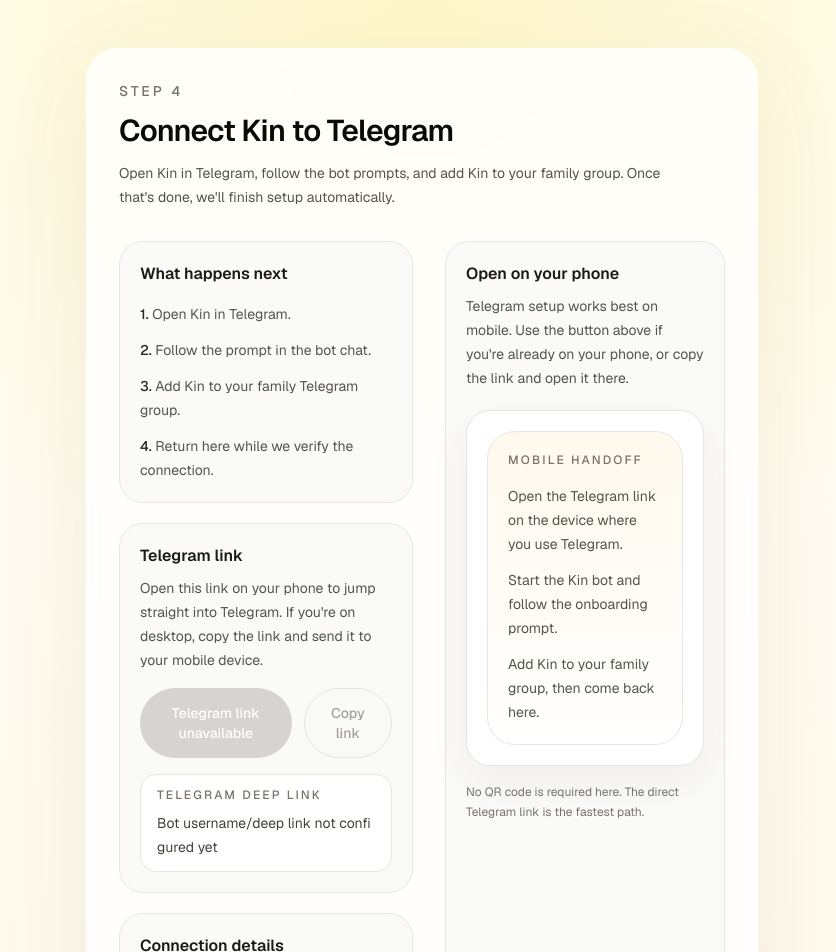
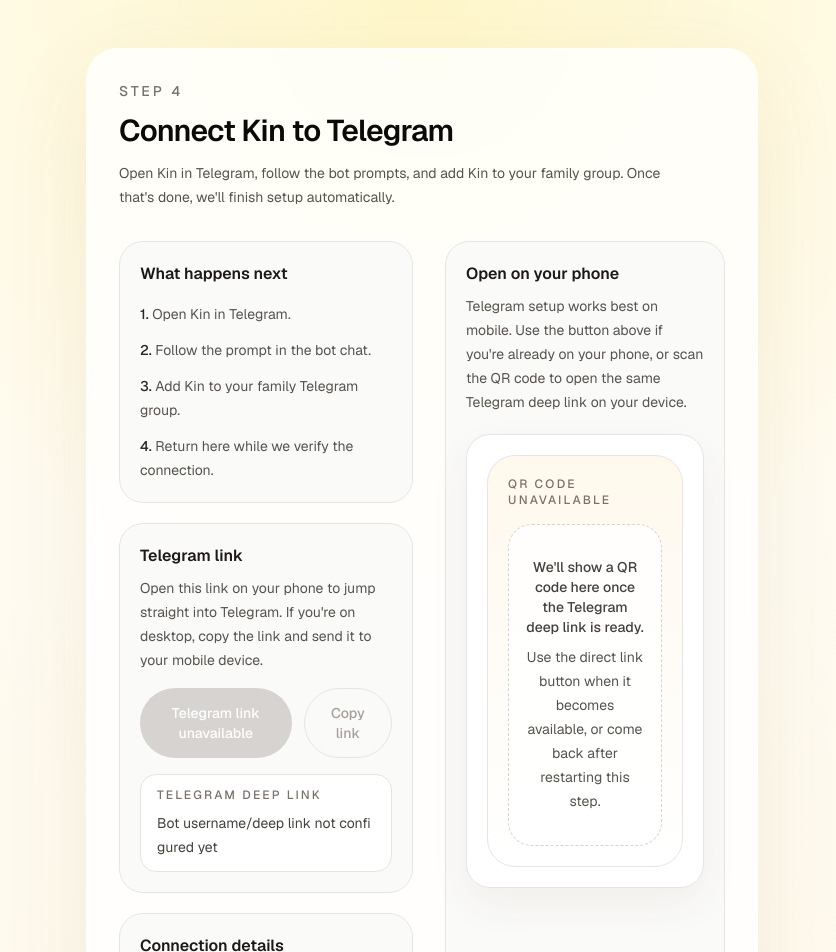
Before and after one commit to danieljcheung/kin, a Next.js app: page /onboarding/connect-telegram in a window 1280 px wide. Shown: the top 952 px of the page, without its empty margins (218-1054 px from the left). Built offline with nearby package versions, Linux system fonts and the light colour scheme.

Commit message:
added QR for onboarding telegram

```diff
--- a/app/onboarding/connect-telegram/page.tsx
+++ b/app/onboarding/connect-telegram/page.tsx
@@ -17,6 +17,16 @@
   throw new Error("Clipboard unavailable");
 }
 
+function getQrCodeUrl(value: string) {
+  const params = new URLSearchParams({
+    size: "280x280",
+    data: value,
+    margin: "0",
+  });
+
+  return `https://api.qrserver.com/v1/create-qr-code/?${params.toString()}`;
+}
+
 export default function ConnectTelegramPage() {
   const searchParams = useSearchParams();
   const [copyState, setCopyState] = useState<"idle" | "copied" | "error">("idle");
@@ -24,6 +34,7 @@
   const bindingId = searchParams.get("bindingId");
   const onboardingToken = searchParams.get("onboardingToken");
   const deepLink = searchParams.get("deepLink");
+  const qrCodeUrl = deepLink ? getQrCodeUrl(deepLink) : null;
 
   async function handleCopyLink() {
     if (!deepLink) return;
@@ -164,25 +175,49 @@
               </h2>
               <p className="mt-2 text-sm leading-6 text-stone-600">
                 Telegram setup works best on mobile. Use the button above if
-                you&apos;re already on your phone, or copy the link and open it there.
+                you&apos;re already on your phone, or scan the QR code to open the
+                same Telegram deep link on your device.
               </p>
 
               <div className="mt-5 rounded-3xl border border-stone-200 bg-white p-5 shadow-[0_16px_40px_rgba(103,76,18,0.06)]">
                 <div className="rounded-[1.75rem] border border-stone-200 bg-[linear-gradient(180deg,rgba(255,248,235,0.9),rgba(255,255,255,1))] p-5">
-                  <p className="text-xs font-medium uppercase tracking-[0.18em] text-stone-500">
-                    Mobile handoff
-                  </p>
-                  <ul className="mt-4 space-y-3 text-sm leading-6 text-stone-600">
-                    <li>Open the Telegram link on the device where you use Telegram.</li>
-                    <li>Start the Kin bot and follow the onboarding prompt.</li>
-                    <li>Add Kin to your family group, then come back here.</li>
-                  </ul>
+                  {qrCodeUrl ? (
+                    <>
+                      <p className="text-xs font-medium uppercase tracking-[0.18em] text-stone-500">
+                        Scan to open Telegram
+                      </p>
+                      <div className="mt-4 overflow-hidden rounded-[1.5rem] border border-stone-200 bg-white p-4">
+                        <img
+                          src={qrCodeUrl}
+                          alt="QR code for the Telegram deep link"
+                          width={280}
+                          height={280}
+                          className="h-auto w-full rounded-2xl"
+                        />
+                      </div>
+                      <p className="mt-4 text-sm leading-6 text-stone-600">
+                        Scan this code with your phone camera to open the same Telegram
+                        deep link as the button above.
+                      </p>
+                    </>
+                  ) : (
+                    <>
+                      <p className="text-xs font-medium uppercase tracking-[0.18em] text-stone-500">
+                        QR code unavailable
+                      </p>
+                      <div className="mt-4 rounded-[1.5rem] border border-dashed border-stone-300 bg-white/80 px-4 py-8 text-center">
+                        <p className="text-sm font-medium text-stone-700">
+                          We&apos;ll show a QR code here once the Telegram deep link is ready.
+                        </p>
+                        <p className="mt-2 text-sm leading-6 text-stone-600">
+                          Use the direct link button when it becomes available, or come
+                          back after restarting this step.
+                        </p>
+                      </div>
+                    </>
+                  )}
                 </div>
               </div>
-
-              <p className="mt-4 text-xs leading-5 text-stone-500">
-                No QR code is required here. The direct Telegram link is the fastest path.
-              </p>
             </div>
           </div>
         </div>
```
